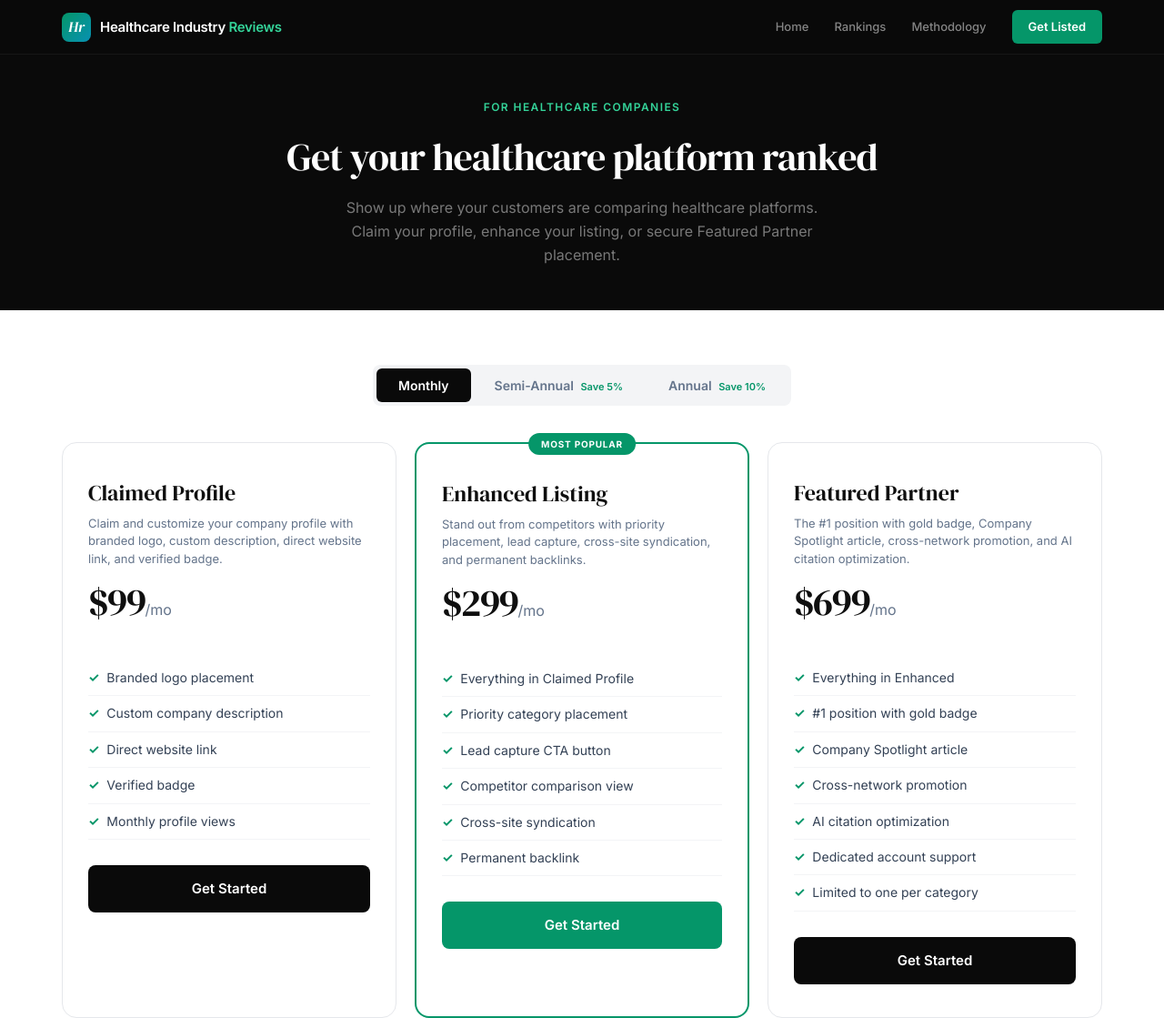
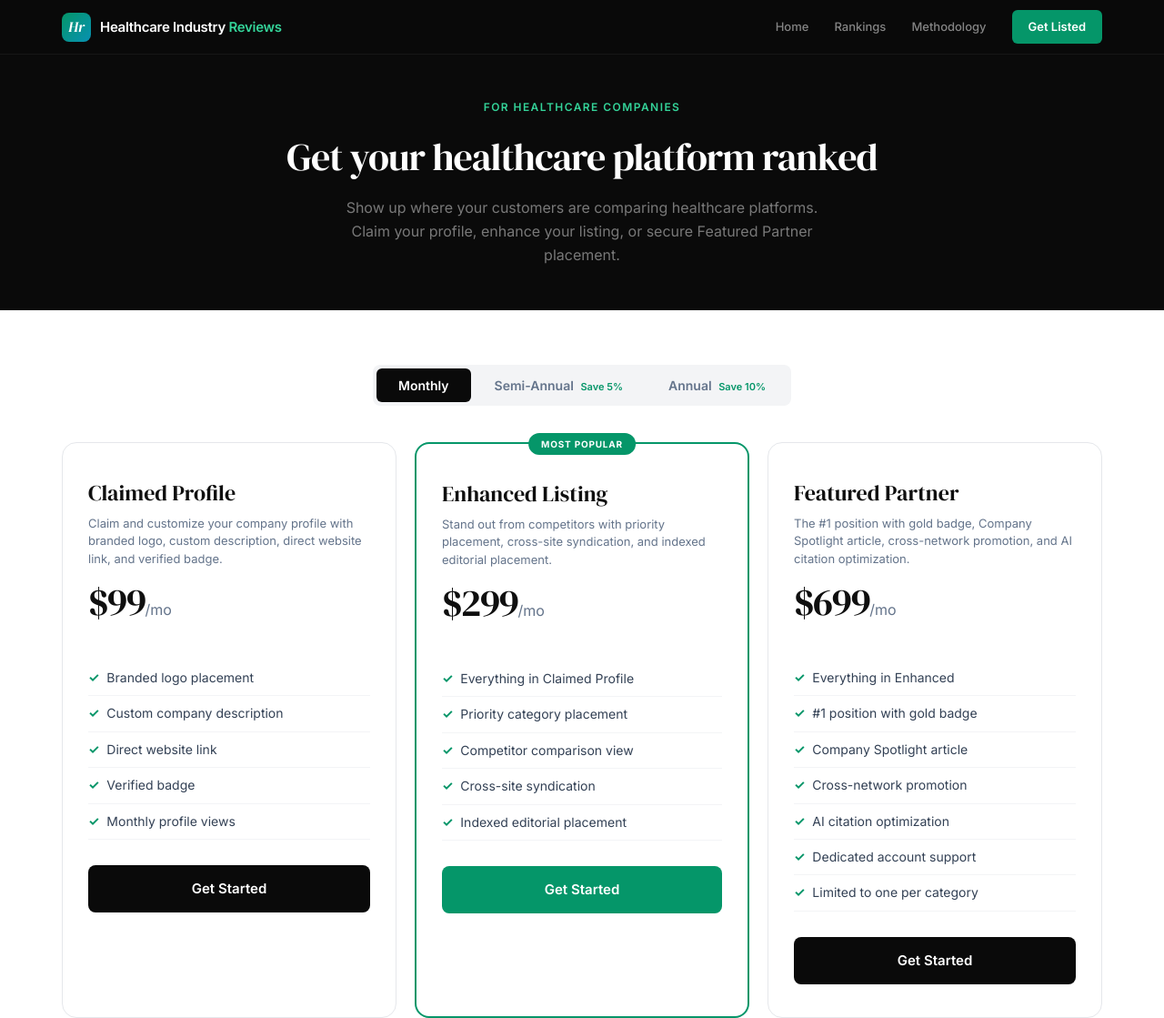
Before and after one commit to jlc12377/healthcareindustryreviews, a plain HTML site: page pages/pricing.html in a window 1280 px wide. Shown: the top 1119 px of the page at 91% size. Drawn offline with Linux system fonts and the light colour scheme.

Commit message:
Update pricing.html

```diff
--- a/pages/pricing.html
+++ b/pages/pricing.html
@@ -67,16 +67,16 @@
 
     <div class="price-card popular">
       <div class="price-card-name">Enhanced Listing</div>
-      <div class="price-card-desc">Stand out from competitors with priority placement, lead capture, cross-site syndication, and permanent backlinks.</div>
+      <div class="price-card-desc">Stand out from competitors with priority placement, cross-site syndication, and indexed editorial placement.</div>
       <div class="price-card-price" id="price-enhanced">$299<span>/mo</span></div>
       <div class="price-card-billing" id="billing-enhanced"></div>
       <ul class="price-card-features">
         <li>Everything in Claimed Profile</li>
         <li>Priority category placement</li>
-        <li>Lead capture CTA button</li>
+
         <li>Competitor comparison view</li>
         <li>Cross-site syndication</li>
-        <li>Permanent backlink</li>
+        <li>Indexed editorial placement</li>
       </ul>
       <a href="https://buy.stripe.com/3cI8wQdq3geT9cP5lBd7q07" class="price-card-btn green" id="btn-enhanced">Get Started</a>
     </div>
```
